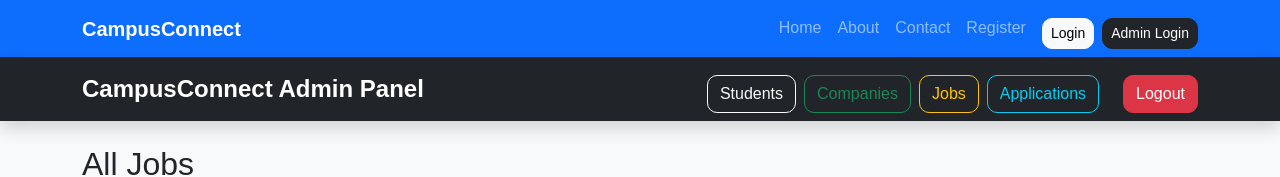
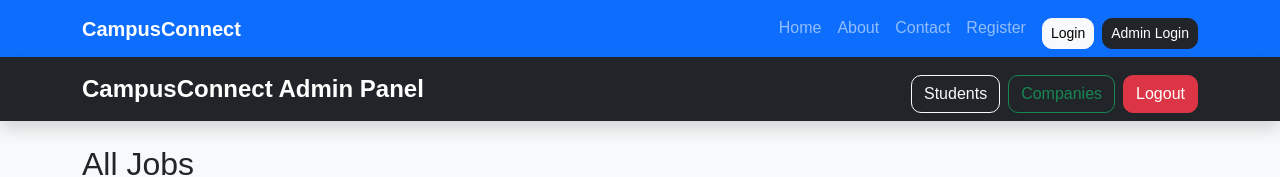
Before and after one commit to brightlin-29/CampusConnect, a React (Create React App) app: page /admin-jobs in a window 1280 px wide. Shown: the top 177 px of the page. Built offline with nearby package versions, Linux system fonts and the light colour scheme; no server answers.

Commit message:
adm changes

```diff
--- a/src/admin/AdminNavbar.js
+++ b/src/admin/AdminNavbar.js
@@ -32,19 +32,6 @@ function AdminNavbar() {
             Companies
           </Link>
 
-          <Link
-            to="/admin-jobs"
-            className="btn btn-outline-warning me-2"
-          >
-            Jobs
-          </Link>
-
-          <Link
-            to="/admin-applications"
-            className="btn btn-outline-info me-4"
-          >
-            Applications
-          </Link>
 
           {/* Logout */}
           <button
```
